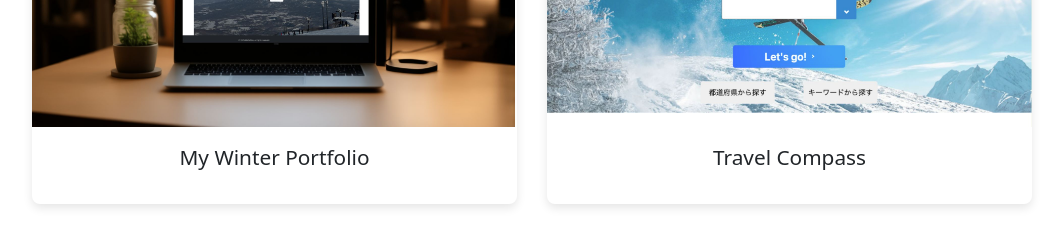
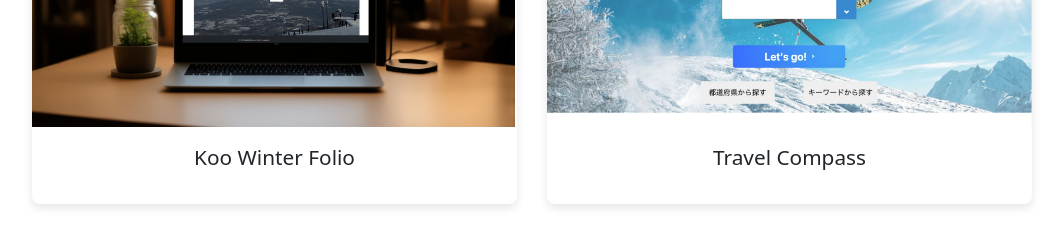
Before and after one commit to TakumiKusuyama/my-portfolio, a React (Vite) app: page / in a window 1280 px wide. Shown: the part 1520-1758 px from the top of the page, without its empty margins (108-1171 px from the left). Built offline with nearby package versions, Linux system fonts and the light colour scheme.

Commit message:
no message

```diff
--- a/src/pages/features/works/create.tsx
+++ b/src/pages/features/works/create.tsx
@@ -8,13 +8,13 @@ import '../../../style/top.css';
 
 const works: WorkItem[] = [
     {
-        title: "My Winter Portfolio",
+        title: "Koo Winter Folio",
         image: "work-myportfolio.jpg",
         description: "ポートフォリオサイト",
         detail: "本Webページです。ReactとTypescriptを使用し、ランディングページに仕上げました。",
         technologies: ["React", "Typescript", "Vite", "Vercel", "Git", "Github"],
         links: [
-            { label: "サイトはこちら", url: "https://my-winter-portfolio.vercel.app/" },
+            { label: "サイトはこちら", url: "https://koo-winter-folio.vercel.app/" },
             { label: "GitHub", url: "https://github.com/TakumiKusuyama/my-portfolio" },
         ],
     },
```
